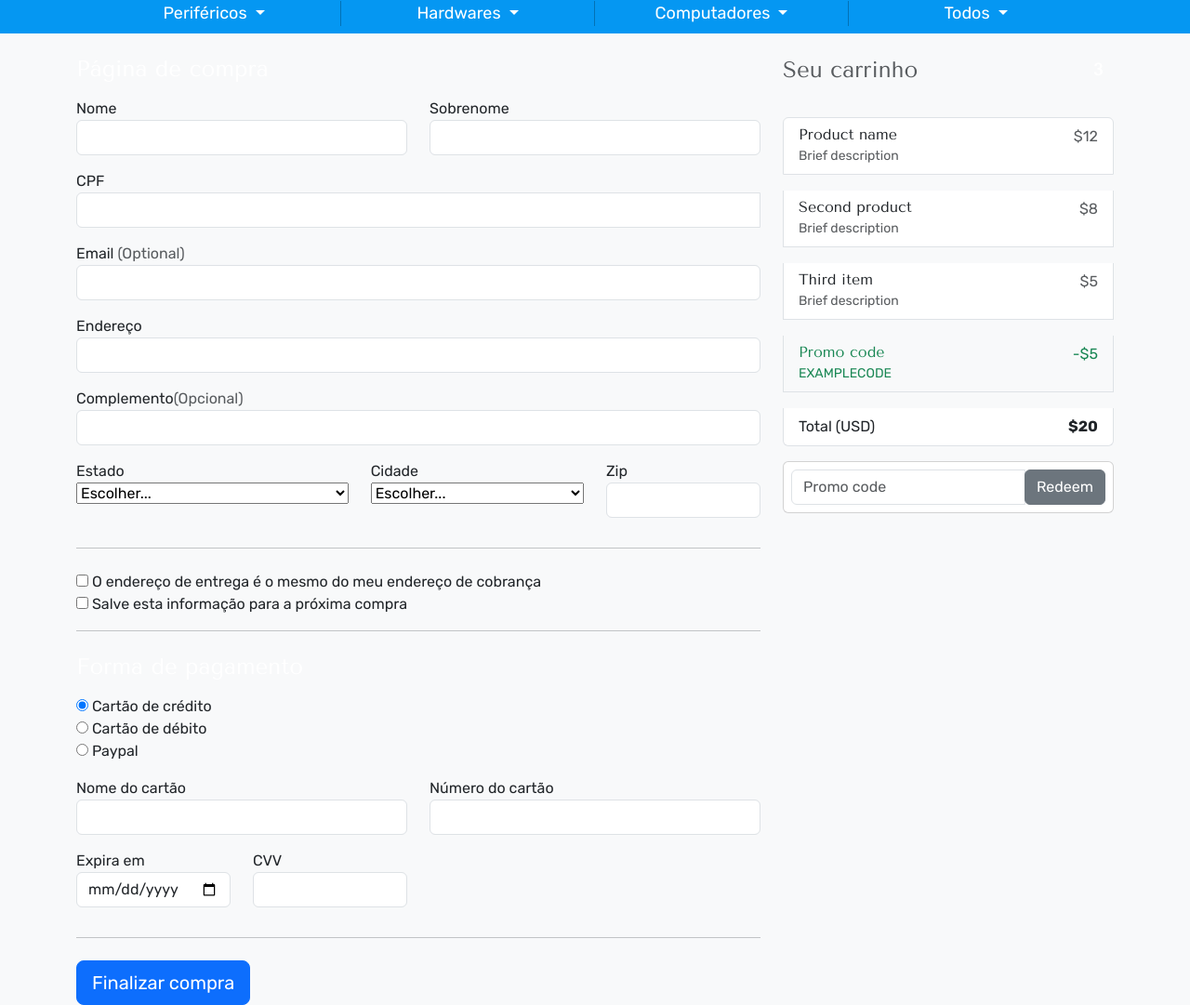
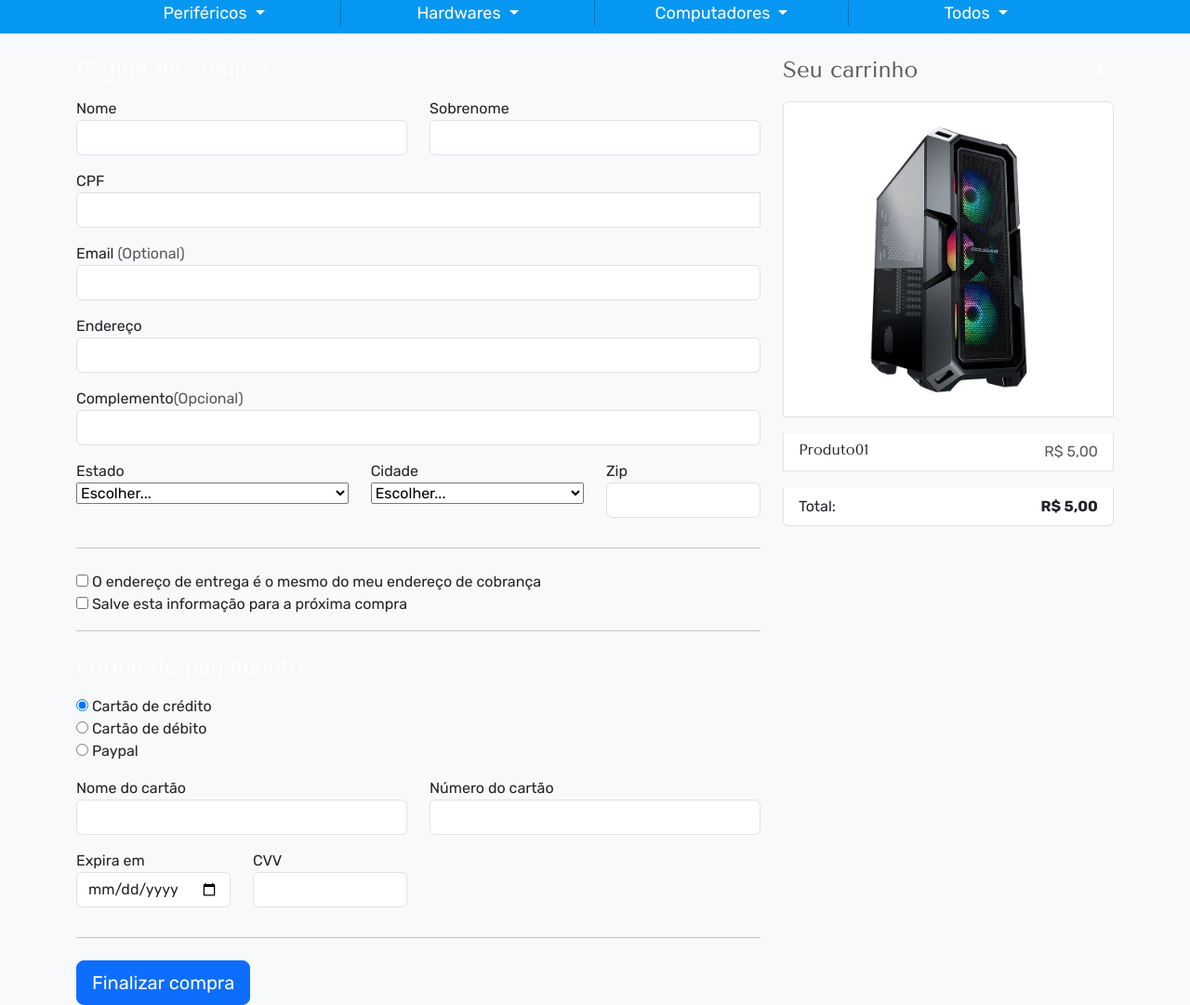
Before and after one commit to lucasdantassenac/Site-Dinamico, a PHP site: page /checkout.php?id=1 in a window 1280 px wide. Shown: the part 268-1349 px from the top of the page at 93% size. Run offline with PHP 8.4, Linux system fonts and the light colour scheme; data comes from the database, SQL or seed files in the repository.

Commit message:
checkout

```diff
--- a/checkout.php
+++ b/checkout.php
@@ -11,6 +11,7 @@
   $id = $_GET['id'];
   $sql = "SELECT * FROM produtos WHERE id_produto = '$id';";
   $query = mysqli_fetch_array(mysqli_query($conexao, $sql));
+  $img = $query['foto'];
 }
 ?>
   <body class="bg-light">
@@ -23,48 +24,18 @@
             <span class="badge badge-secondary badge-pill">3</span>
           </h4>
           <ul class="list-group mb-3">
+            <img src='./img/<?= $img ?>' class='list-group-item w-100' alt='imagem do produto'>
             <li class="list-group-item d-flex justify-content-between lh-condensed">
               <div>
-                <h6 class="my-0">Product name</h6>
-                <small class="text-muted">Brief description</small>
+                <h6 class="my-0"><?= $query['nome']?></h6>
               </div>
-              <span class="text-muted">$12</span>
-            </li>
-            <li class="list-group-item d-flex justify-content-between lh-condensed">
-              <div>
-                <h6 class="my-0">Second product</h6>
-                <small class="text-muted">Brief description</small>
-              </div>
-              <span class="text-muted">$8</span>
-            </li>
-            <li class="list-group-item d-flex justify-content-between lh-condensed">
-              <div>
-                <h6 class="my-0">Third item</h6>
-                <small class="text-muted">Brief description</small>
-              </div>
-              <span class="text-muted">$5</span>
-            </li>
-            <li class="list-group-item d-flex justify-content-between bg-light">
-              <div class="text-success">
-                <h6 class="my-0">Promo code</h6>
-                <small>EXAMPLECODE</small>
-              </div>
-              <span class="text-success">-$5</span>
+              <span class="text-muted">R$ <?= $query['preco']?>,00</span>
             </li>
             <li class="list-group-item d-flex justify-content-between">
-              <span>Total (USD)</span>
-              <strong>$20</strong>
+              <span>Total:</span>
+              <strong>R$ <?= $query['preco']?>,00</strong>
             </li>
           </ul>
-
-          <form class="card p-2">
-            <div class="input-group">
-              <input type="text" class="form-control" placeholder="Promo code">
-              <div class="input-group-append">
-                <button type="submit" class="btn btn-secondary">Redeem</button>
-              </div>
-            </div>
-          </form>
         </div>
         <div class="col-md-8 order-md-1">
           <h4 class="mb-3">Página de compra</h4>
```
